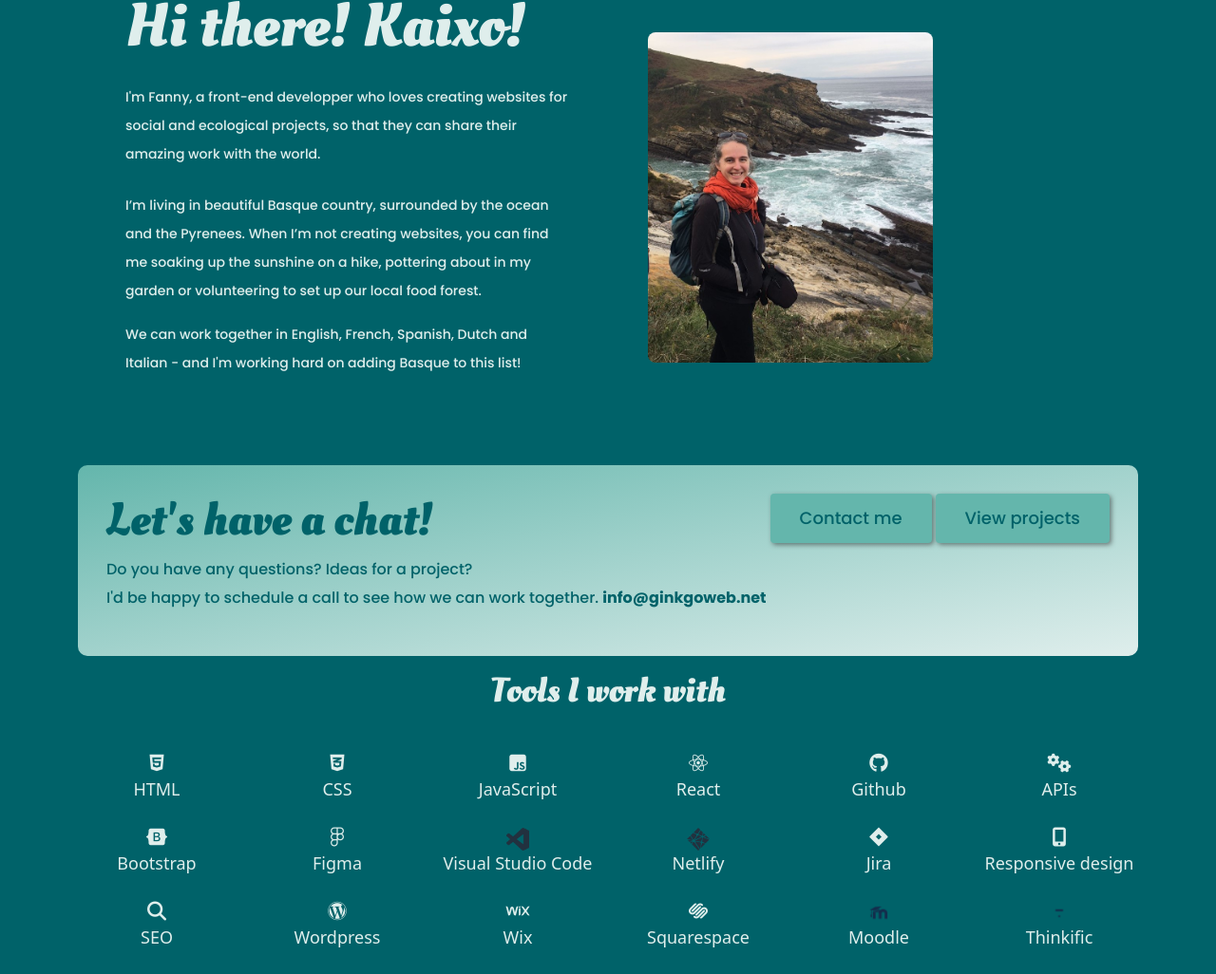
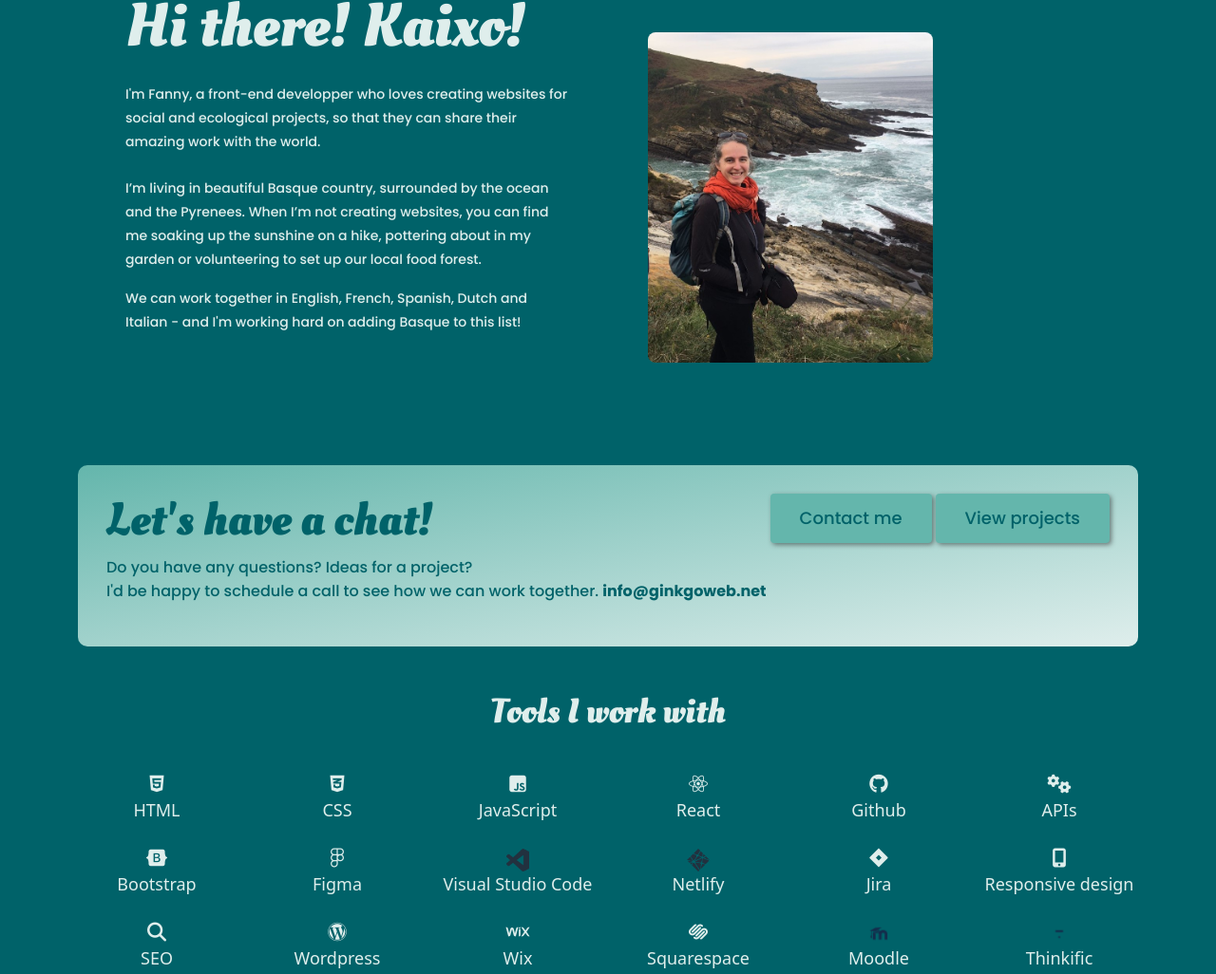
Before and after one commit to Fannytje/portfolio-website, a plain HTML site: page about.html in a window 1280 px wide. Shown: the part 132-1158 px from the top of the page at 95% size. Drawn offline with nearby package versions, Linux system fonts and the light colour scheme.

Commit message:
Tweaks to the layout

```diff
--- a/about.html
+++ b/about.html
@@ -112,7 +112,7 @@
   </div>
   </div>
   </div>
-  <div class="tools container">
+  <div class="tools my-5 container">
       <h2 class="subtitle text-center m-3">Tools I work with</h2>
     <div class="row mb-5">
       <div class="col-4 col-md-2 mt-4">
--- a/styles/styles.css
+++ b/styles/styles.css
@@ -8,8 +8,11 @@
   --default-font-family:'Poppins', sans-serif;
 }
 
+
+
 body {
    background-color: var(--off-white);
+   overflow-x: hidden;
 }
 
 h1,
@@ -40,7 +43,7 @@ p {
 font-family: var(--default-font-family);
 font-weight: normal;
 font-size:16px;
-line-height: 30px;
+line-height: 25px;
 }
 
 a {
```
Also changed, not shown: index.html (+6 -5 lines).
